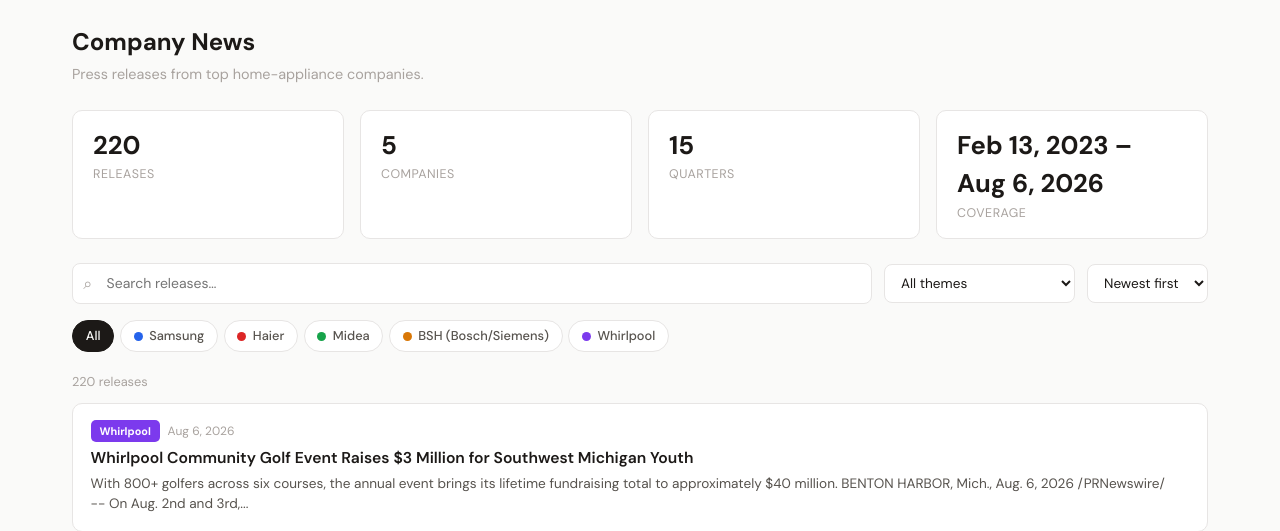
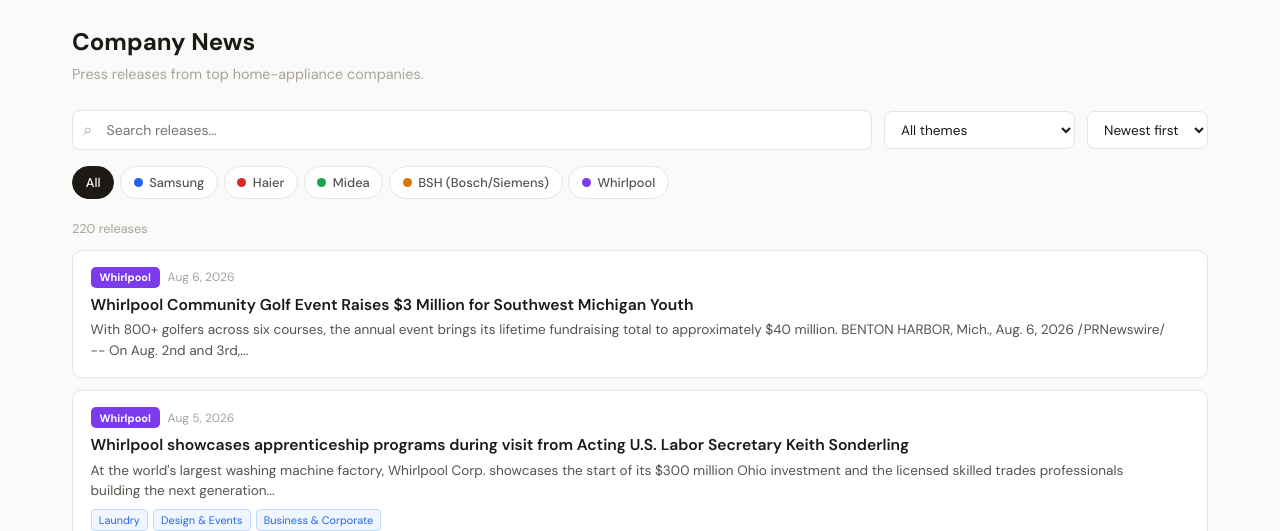
Before and after one commit to AhmetErman/temtek-actions, a Flask app: page /companies in a window 1280 px wide. Shown: the part 66-597 px from the top of the page. Run offline with Flask 3, Linux system fonts and the light colour scheme.

Commit message:
Drop the article count and the Company News stat row
Both restated what the feed below already shows. The four stat cards take
buildStats() and the .stat-row/.stat-card styles with them; static/app.css
keeps .result-count because /beyond still uses it.

Co-Authored-By: Claude Opus 5 <noreply@anthropic.com>

```diff
--- a/templates/companies.html
+++ b/templates/companies.html
@@ -40,11 +40,6 @@
         .wrap { max-width: 1200px; margin: 0 auto; padding: 1.5rem 2rem 4rem; }
         .page-title { font-size: 1.5rem; font-weight: 700; margin-bottom: .25rem; }
         .page-sub { color: var(--text-3); font-size: .9rem; margin-bottom: 1.5rem; }
-
-        .stat-row { display: grid; grid-template-columns: repeat(auto-fit, minmax(150px,1fr)); gap: 1rem; margin-bottom: 1.5rem; }
-        .stat-card { background: var(--surface); border: 1px solid var(--border); border-radius: var(--radius); padding: 1rem 1.25rem; }
-        .stat-card .num { font-size: 1.6rem; font-weight: 700; }
-        .stat-card .lbl { font-size: .78rem; color: var(--text-3); text-transform: uppercase; letter-spacing: .04em; }
 
         .toolbar { display: flex; gap: .75rem; align-items: center; flex-wrap: wrap; margin-bottom: 1rem; }
         .search-box { flex: 1; min-width: 200px; position: relative; }
@@ -103,8 +98,6 @@
         <div id="loading" class="loading"><div class="spinner"></div>Loading company data…</div>
 
         <div id="content" style="display:none;">
-            <div class="stat-row" id="statRow"></div>
-
             <div class="toolbar">
                 <div class="search-box"><input type="text" id="search" placeholder="Search releases…"></div>
                 <select id="themeFilter"><option value="All">All themes</option></select>
@@ -154,22 +147,10 @@
                 document.getElementById('loading').style.display='none';
                 if (!NEWS.length) { document.getElementById('content').innerHTML='<div class="empty">No company data yet. Run the company pipeline.</div>'; document.getElementById('content').style.display='block'; return; }
                 document.getElementById('content').style.display='block';
-                buildStats(); buildControls(); render();
+                buildControls(); render();
             } catch(e) {
                 document.getElementById('loading').innerHTML='Error: '+e.message;
             }
-        }
-
-        function buildStats() {
-            const comps = ANALYSIS.companies||[];
-            let earliest='9999', latest='0';
-            Object.values(ANALYSIS.date_range||{}).forEach(r=>{ if(r.earliest<earliest)earliest=r.earliest; if(r.latest>latest)latest=r.latest; });
-            const el = document.getElementById('statRow');
-            el.innerHTML = `
-                <div class="stat-card"><div class="num">${ANALYSIS.total_articles||NEWS.length}</div><div class="lbl">Releases</div></div>
-                <div class="stat-card"><div class="num">${comps.length}</div><div class="lbl">Companies</div></div>
-                <div class="stat-card"><div class="num">${(ANALYSIS.quarters||[]).length}</div><div class="lbl">Quarters</div></div>
-                <div class="stat-card"><div class="num">${fmtDate(earliest)} – ${fmtDate(latest)}</div><div class="lbl">Coverage</div></div>`;
         }
 
         function buildControls() {
```
Also changed, not shown: templates/index.html (+0 -7 lines).
